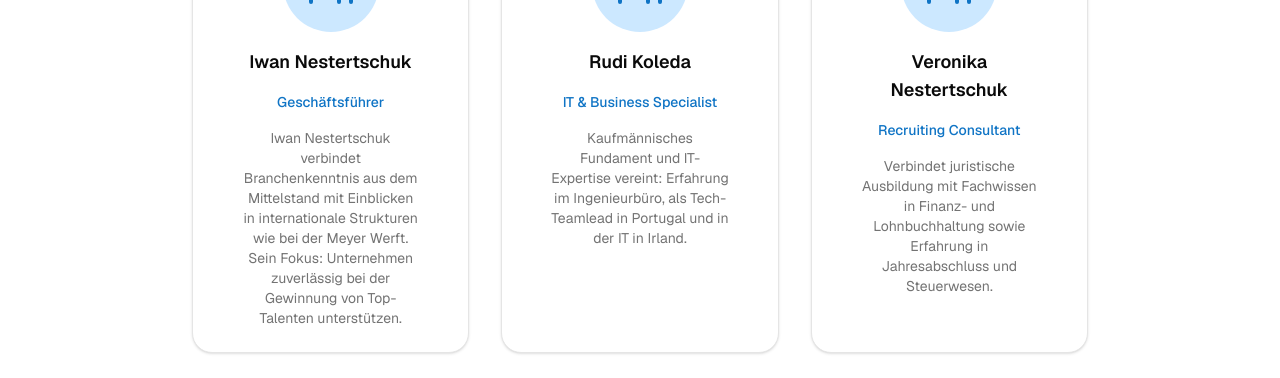
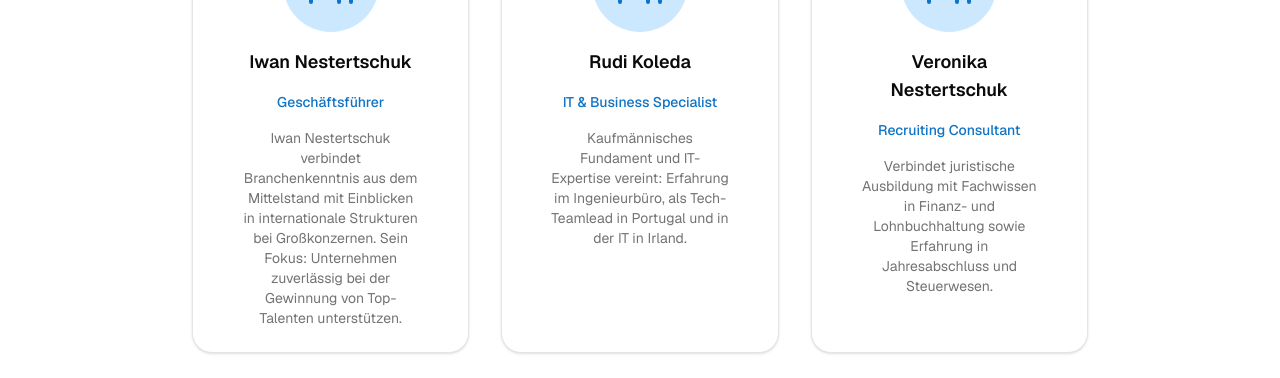
Before and after one commit to RKoleda/BlueHire, a Next.js app: page /about in a window 1280 px wide. Shown: the part 1980-2358 px from the top of the page. Built offline with nearby package versions, Linux system fonts and the light colour scheme.

Commit message:
Weitere Aenderungen vorgenommen an der About Us Page

```diff
--- a/app/(marketing)/about/page.tsx
+++ b/app/(marketing)/about/page.tsx
@@ -128,7 +128,7 @@ export default function AboutPage() {
                 <h3 className="text-lg font-semibold">Iwan Nestertschuk</h3>
                 <p className="text-sm text-primary font-medium">Geschäftsführer</p>
                 <p className="text-sm text-muted-foreground">
-                  Iwan Nestertschuk verbindet Branchenkenntnis aus dem Mittelstand mit Einblicken in internationale Strukturen wie bei der Meyer Werft.
+                  Iwan Nestertschuk verbindet Branchenkenntnis aus dem Mittelstand mit Einblicken in internationale Strukturen bei Großkonzernen.
                   Sein Fokus: Unternehmen zuverlässig bei der Gewinnung von Top-Talenten unterstützen.
                 </p>
               </CardContent>
```
